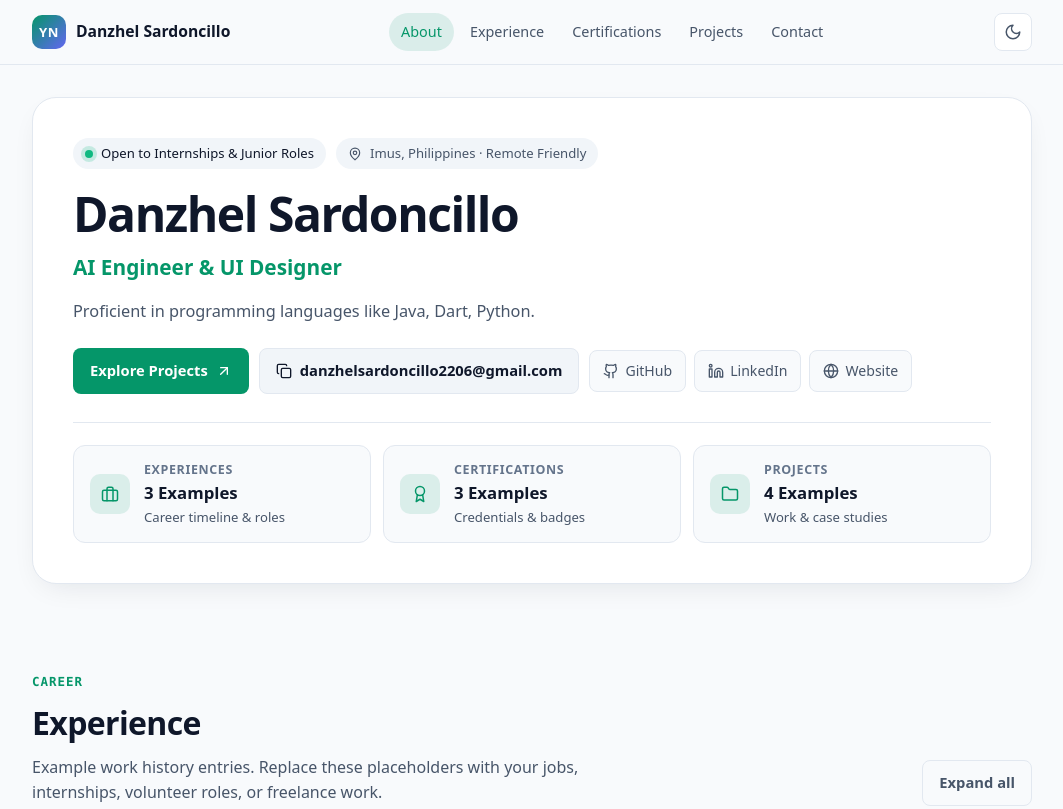
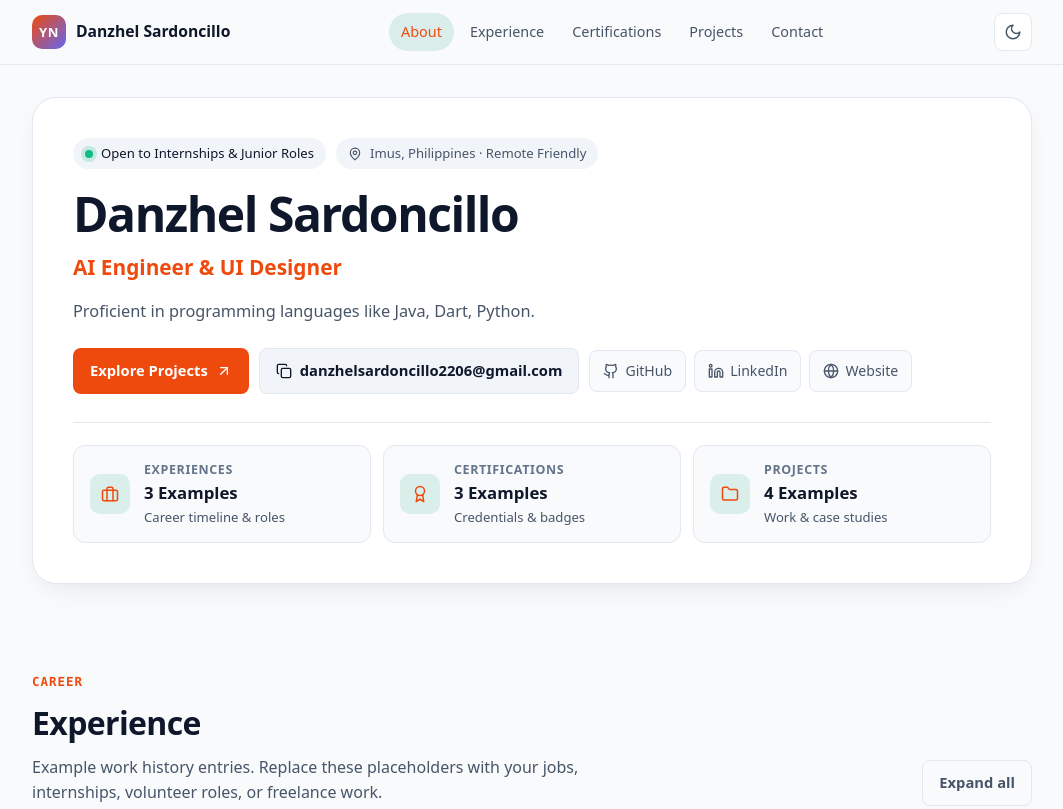
Before and after one commit to Britzv01/sample-portfolio, a plain HTML site: page index.html in a window 1280 px wide. Shown: the top 809 px of the page, without its empty margins (108-1171 px from the left). Drawn offline with Linux system fonts and the light colour scheme.

Commit message:
Updated accent colors in styles.css

```diff
--- a/styles.css
+++ b/styles.css
@@ -19,7 +19,7 @@
   --border-strong: #cbd5e1;
 
   /* Try changing --accent to #7c3aed (purple) or #059669 (emerald)! */
-  --accent: #059669;
+  --accent: rgb(239, 74, 14);
   --accent-hover: #047857;
   --accent-soft: rgba(5, 150, 105, 0.12);
   --accent-contrast: #ffffff;
```
